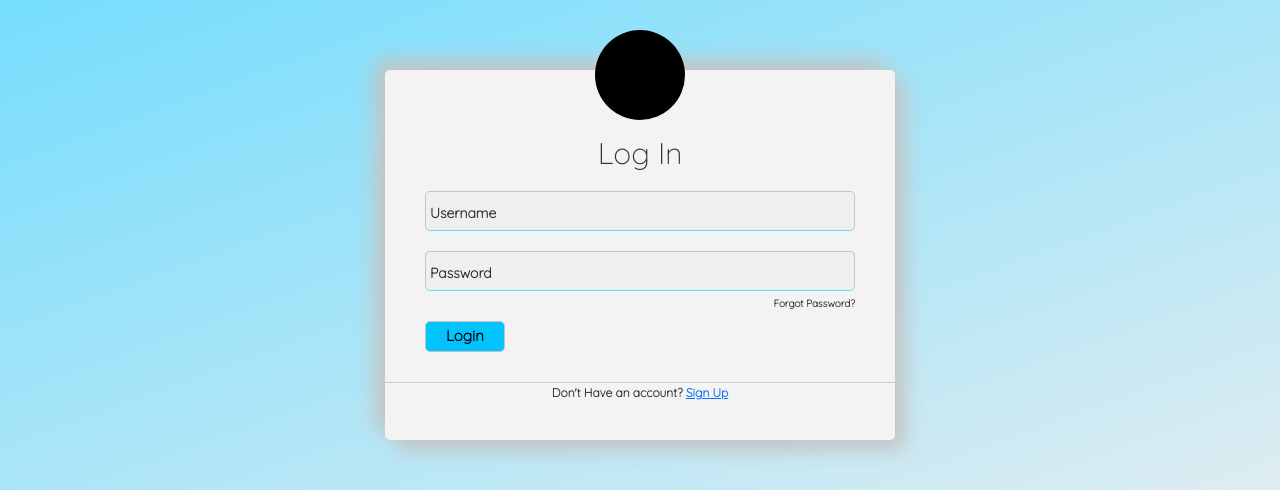
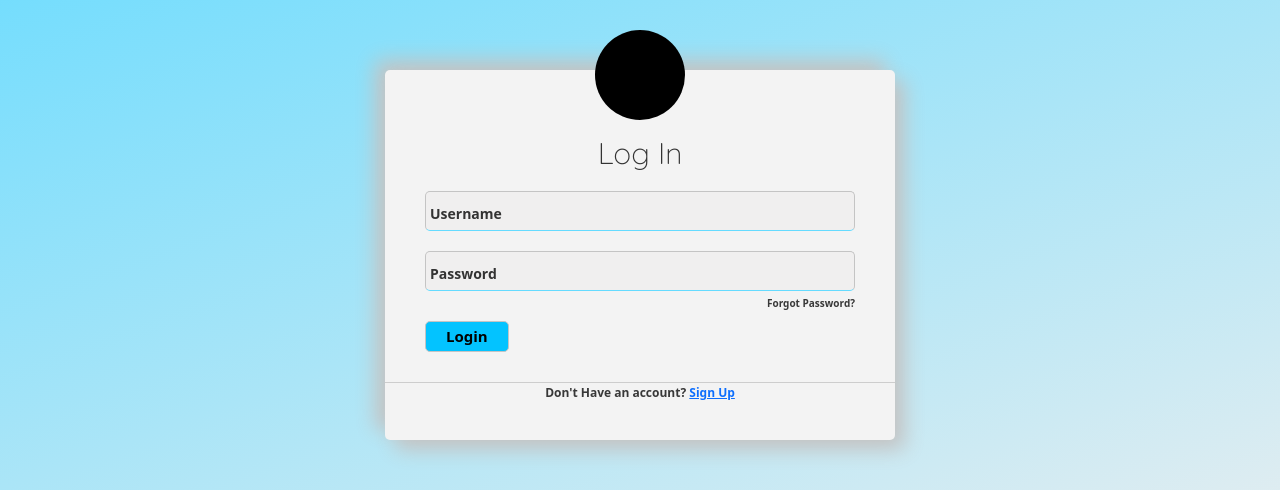
Before and after one commit to pablohsgc/Front-End-Rede-Social-Good-News, a React (Create React App) app: page / in a window 1280 px wide. Shown: the part 145-635 px from the top of the page. Built offline with nearby package versions, Linux system fonts and the light colour scheme.

Commit message:
Correção fontes

```diff
--- a/src/Pages/Login/Login.css
+++ b/src/Pages/Login/Login.css
@@ -1,11 +1,5 @@
 @import url("https://fonts.googleapis.com/css2?family=Poppins&family=Roboto&display=swap");
 
-* {
-    margin: 0;
-    padding: 0;
-    box-sizing: border-box;
-    font-family: "Quicksand", sans-serif;
-}
 
 body {
     width: 100%;
@@ -119,6 +113,7 @@ form input[type="submit"] {
     font-weight: bold;
 }
 
+
 #forgot-password {
     color: var(--cor-texto-secundario);
     text-decoration: none;
```
